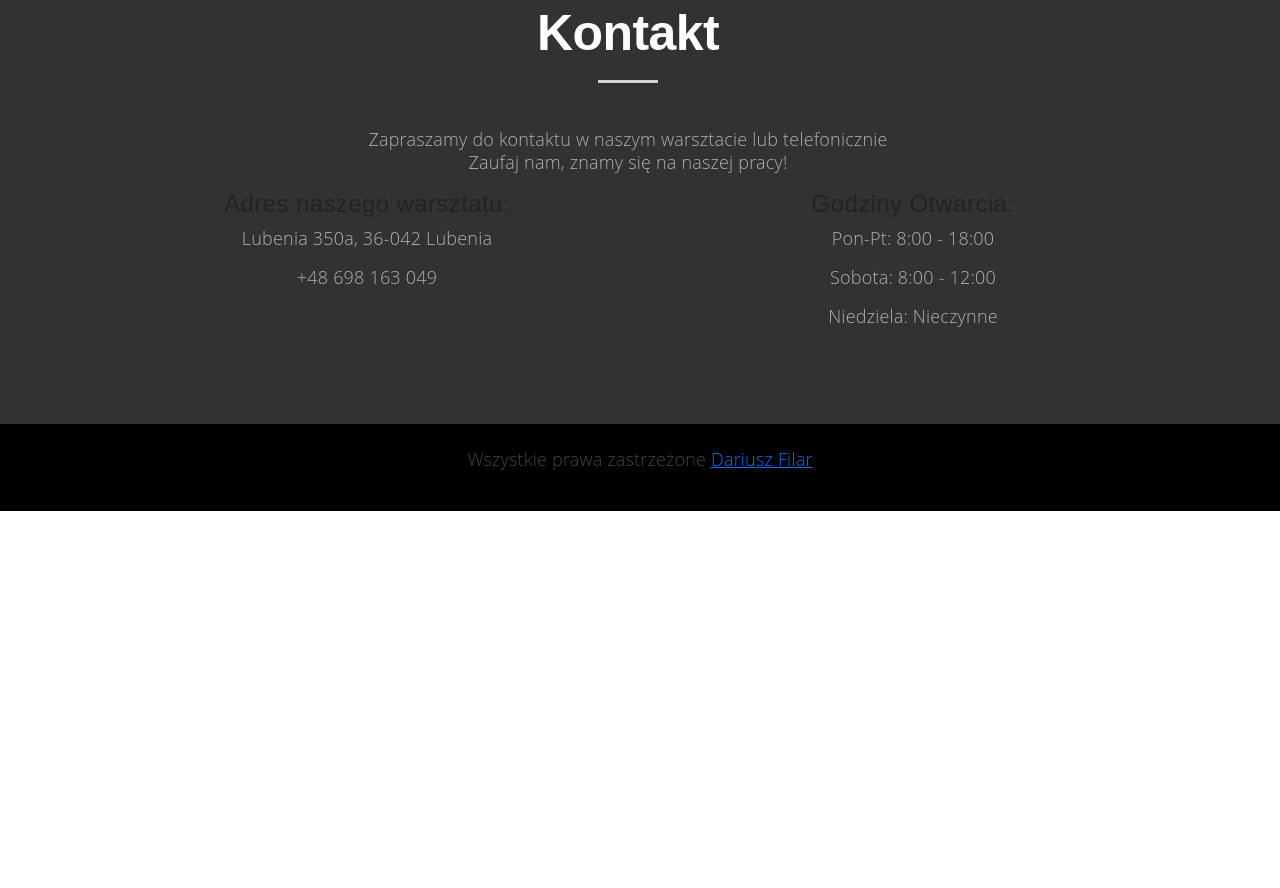
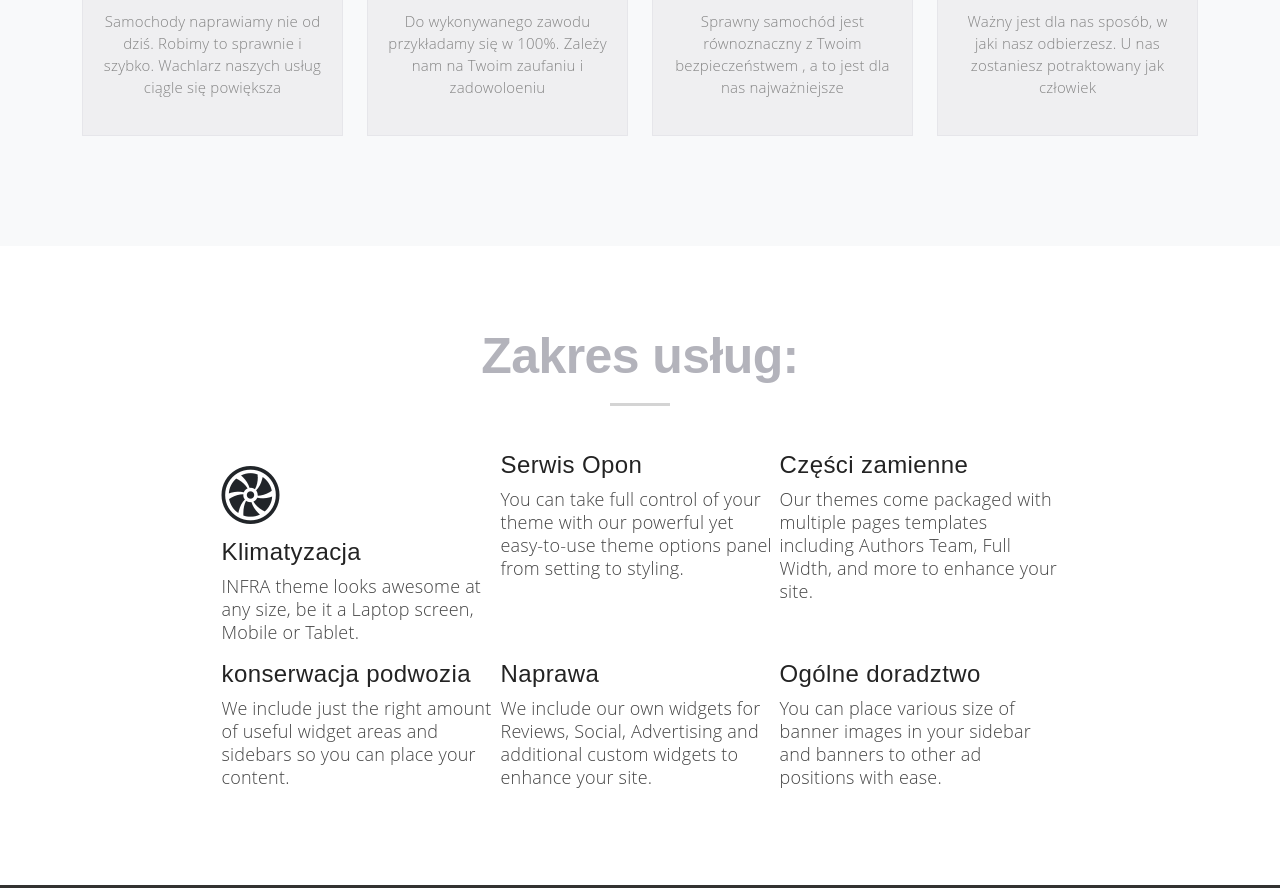
Before and after one commit to DariuszFilar/TadCar, a plain HTML site: page index.html in a window 1280 px wide. Shown: the part 1317-2205 px from the top of the page. Before the commit the page ends 1828 px from the top, so only its background shows below. Drawn offline with nearby package versions, Linux system fonts and the light colour scheme.

Commit message:
Added "scoope" section and eddited css

```diff
--- a/index.html
+++ b/index.html
@@ -47,12 +47,12 @@
     </nav>
 
 
-    <header id="image" class="justify-content-center mx-auto m-2">
+    <header id="image" class="justify-content-center mx-auto">
       <div class="header-content">
       </div>
   </header>
 
-  <section id="ourCompany" class="light-bg">
+  <section id="ourCompany" class="bg-light">
     <div class="container">
       <div class="row">
         <div class="col-lg-12 text-center">
@@ -133,12 +133,92 @@
     <!-- /.container -->
   </section>
 
+  <section id="scoope" class="section-features">
+    <div class="container">
+      <div class="row">
+        <div class="col-lg-12 text-center">
+          <div class="section-title">
+            <h2>Zakres usług:</h2>
+          </div>
+        </div>
+      </div>
+      <div class="col-lg-12">
+        <div class="col-md-12 d-flex flex-row justify-content-center">
+          <div class="featured-item col-md-3">
+            <div class="featured-icon" style="font-size: 58px;"><i class="bi bi-fan"></i></div>
+            <div class="featured-text">
+
+              <h4>Klimatyzacja</h4>
+              <p>
+                INFRA theme looks awesome at any size, be it a Laptop screen,
+                Mobile or Tablet.
+              </p>
+            </div>
+          </div>
+          <div class="featured-item col-md-3">
+            <div class="featured-icon"><i class="fa fa-cogs"></i></div>
+            <div class="featured-text">
+              <h4>Serwis Opon</h4>
+              <p>
+                You can take full control of your theme with our powerful yet
+                easy-to-use theme options panel from setting to styling.
+              </p>
+            </div>
+          </div>
+          <div class="featured-item col-md-3">
+            <div class="featured-icon"><i class="fa fa-newspaper-o"></i></div>
+            <div class="featured-text">
+              <h4>Części zamienne</h4>
+              <p>
+                Our themes come packaged with multiple pages templates
+                including Authors Team, Full Width, and more to enhance your
+                site.
+              </p>
+            </div>
+          </div>
+        </div>
+        <div class="col-md-12 d-flex flex-row justify-content-center">
+          <div class="featured-item col-md-3">
+            <div class="featured-icon"><i class="fa fa-indent"></i></div>
+            <div class="featured-text">
+              <h4>konserwacja podwozia</h4>
+              <p>
+                We include just the right amount of useful widget areas and
+                sidebars so you can place your content.
+              </p>
+            </div>
+          </div>
+          <div class="featured-item col-md-3">
+            <div class="featured-icon"><i class="fa fa-paste"></i></div>
+            <div class="featured-text">
+              <h4>Naprawa</h4>
+              <p>
+                We include our own widgets for Reviews, Social, Advertising
+                and additional custom widgets to enhance your site.
+              </p>
+            </div>
+          </div>
+          <div class="featured-item col-md-3">
+            <div class="featured-icon"><i class="fa fa-dollar"></i></div>
+            <div class="featured-text">
+              <h4>Ogólne doradztwo</h4>
+              <p>
+                You can place various size of banner images in your sidebar
+                and banners to other ad positions with ease.
+              </p>
+            </div>
+          </div>
+        </div>
+
+      </div>
+    </div>
+  </section>
 
   <section id="contact" class="dark-bg">
     <div class="container">
       <div class="row col-lg-12">
         <div class=" text-center">
-          <div class="section-title">
+          <div class="section-title pb-5">
             <h2>Kontakt</h2>
             <p>
               Zapraszamy do kontaktu w naszym warsztacie lub telefonicznie<br />
@@ -152,22 +232,26 @@
           <div class="section-text">
             <h4>Adres naszego warsztatu:</h4>
             <p>Lubenia 350a, 36-042 Lubenia</p>
-            <p><i class="fa fa-phone"></i> +48 698 163 049</p>
+            <p><i class="bi bi-telephone-fill"></i>
+              +48 698 163 049</p>
           </div>
         </div>
         <div class="col-lg-6 text-center">
           <div class="section-text">
             <h4>Godziny Otwarcia:</h4>
             <p>
-              <i class="fa fa-clock-o"></i> <span class="day">Pon-Pt: </span
+              <i class="bi bi-clock-fill"></i>
+                <span class="day">Pon-Pt: </span
               ><span>8:00 - 18:00</span>
             </p>
             <p>
-              <i class="fa fa-clock-o"></i> <span class="day">Sobota: </span
+              <i class="bi bi-clock-fill"></i>
+               <span class="day">Sobota: </span
               ><span>8:00 - 12:00</span>
             </p>
             <p>
-              <i class="fa fa-clock-o"></i>
+              <i class="bi bi-clock-fill"></i>
+
               <span class="day">Niedziela: </span><span>Nieczynne</span>
             </p>
           </div>
@@ -177,7 +261,7 @@
   </section>
   <footer class="">
     <div class="text-center container-fluid p-4 text-white">
-      <p >Wszystkie prawa zastrzeżone <a href="#">Dariusz Filar</a></p>
+      <p >Wszystkie prawa zastrzeżone <a>Dariusz Filar</a></p>
     </div>
   </footer>
 
--- a/style.css
+++ b/style.css
@@ -15,6 +15,10 @@ header {
   background-image: url("images/1.jpg");
   text-align: center;
   color: white;
+}
+header {
+  margin-top: 20px;
+  margin-bottom: 60px;
 }
 .header1 {
   background-image: url("images/1.jpg");
@@ -161,7 +165,91 @@ h6 {
   color: #b9a054;
 }
 
-.bi {
+#scoope {
+  padding-top: 80px;
+  padding-bottom: 80px;
+}
+
+#ourCompany {
+  padding-top: 80px;
+  padding-bottom: 80px;
+}
+
+#ourCompany .bi {
   font-size: 60px;
   color: rgb(17, 90, 17);
 }
+
+.section-text h3 {
+  margin: 0 0 30px;
+  font-weight: 800;
+  color: #5d5d5d;
+}
+
+.section-text h4 {
+  margin: 0 0 20px;
+  font-weight: 700;
+  font-size: 17px;
+}
+
+.dark-bg .section-text h3 {
+  color: #dfdfdf;
+}
+
+.dark-bg .section-text h4 {
+  color: #dfdfdf;
+}
+
+footer p {
+  color: #b7b7b7;
+  margin: 0;
+  font-size: 10px;
+  text-transform: uppercase;
+  font-weight: 500;
+  letter-spacing: 1.6px;
+}
+
+footer p a {
+  color: #fff;
+}
+
+footer p a span {
+  color: #fcbe03;
+  font-size: 10px;
+  letter-spacing: 1px;
+  font-weight: 700;
+}
+
+.section-title h2 {
+  font-size: 50px;
+  color: #b3b3bb;
+  font-weight: 900;
+  letter-spacing: -0.6px;
+  position: relative;
+  margin: 0 0 50px 0;
+  padding-bottom: 15px;
+}
+
+.section-title h2:after {
+  left: 50%;
+  z-index: 1;
+  width: 60px;
+  height: 3px;
+  content: " ";
+  bottom: -5px;
+  margin-left: -30px;
+  text-align: center;
+  position: absolute;
+  background: #d4d4d4;
+}
+
+.dark-bg .section-title h2 {
+  color: #fff;
+}
+
+.section-title p {
+  font-size: 18px;
+  font-weight: 300;
+  line-height: 31px;
+  margin: 20px 100px 60px 100px;
+}
```
